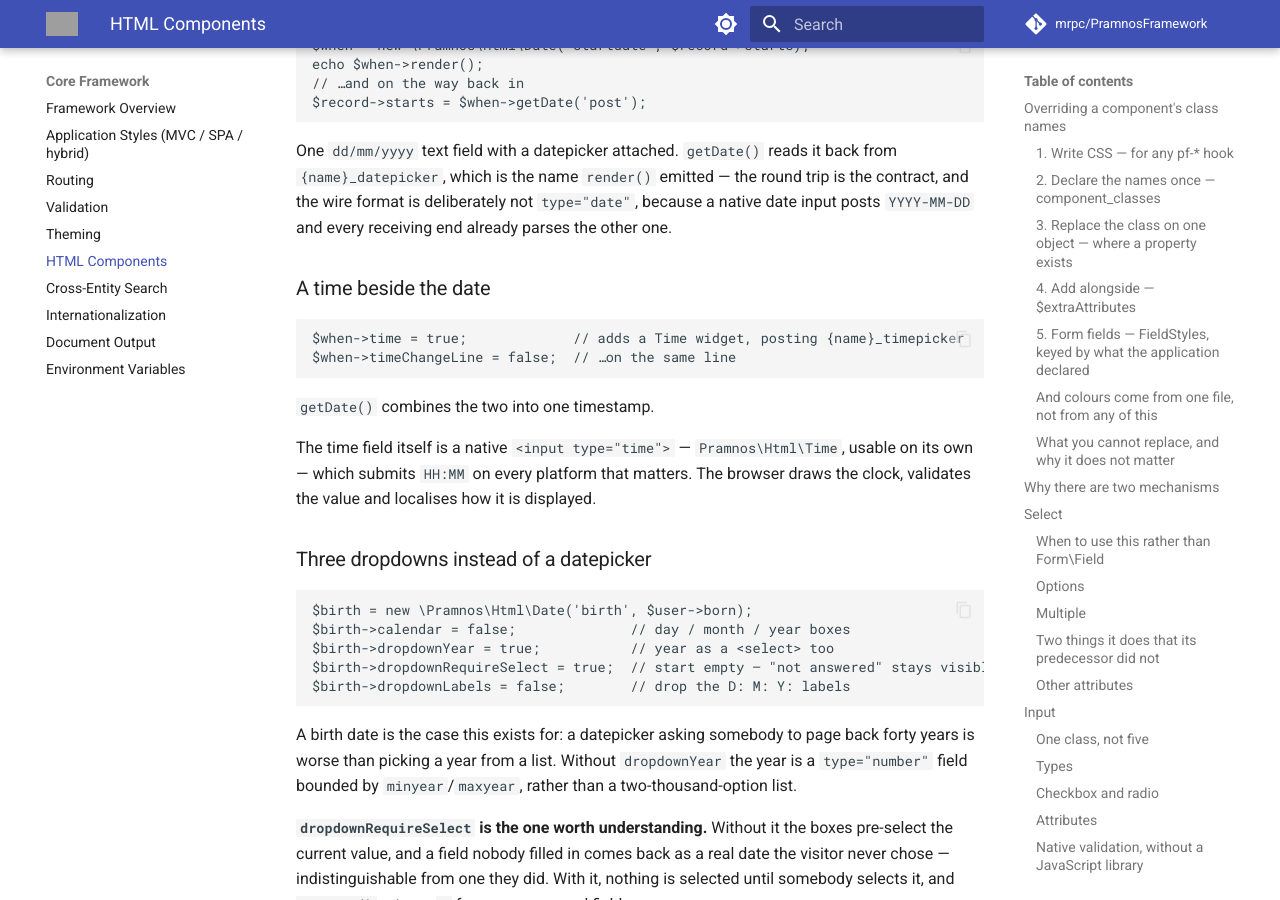
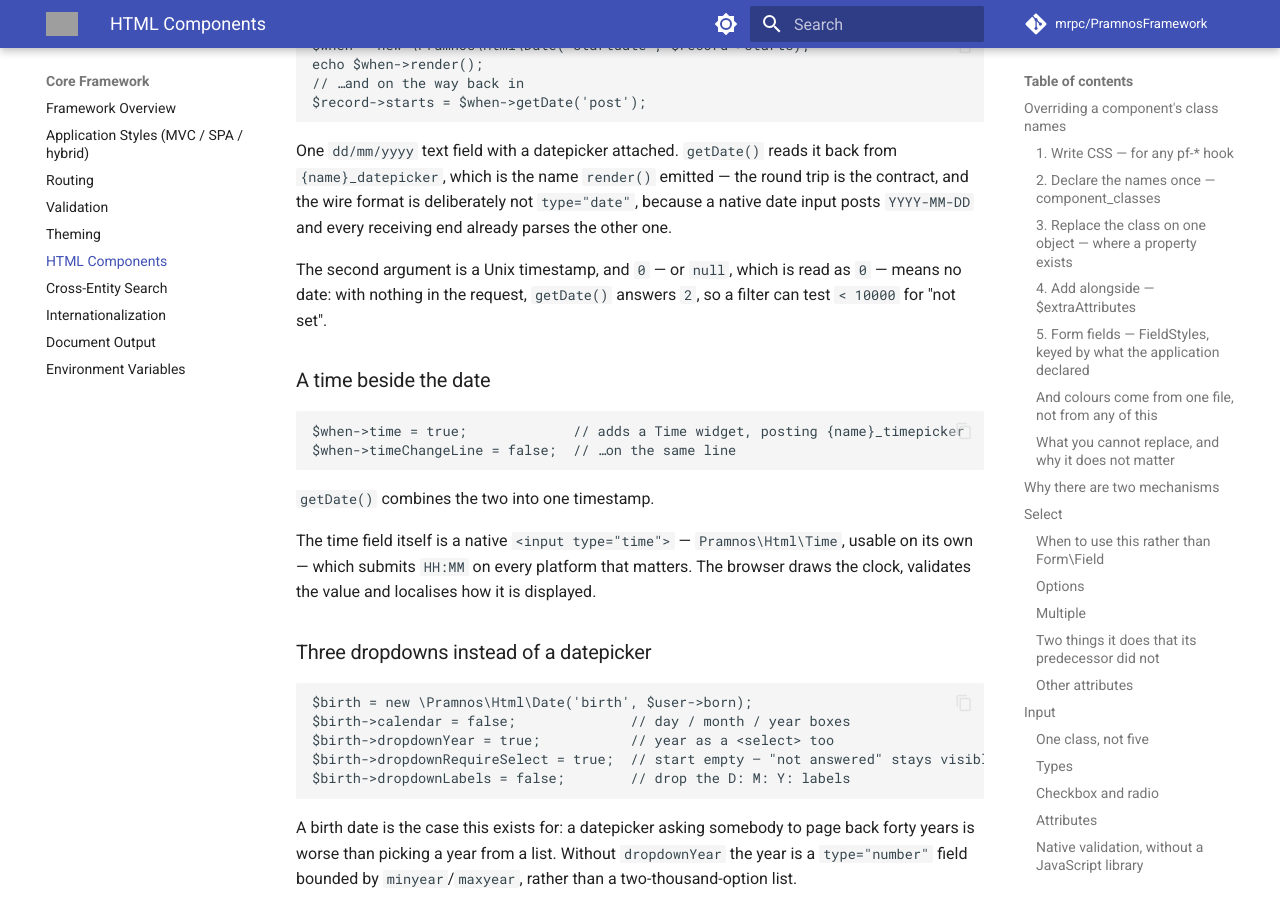
Before and after one commit to mrpc/PramnosFramework, an MkDocs documentation site: the page built from docs/Pramnos_Html_Components_Guide.md, in a window 1280 px wide and 900 px high, scrolled down 14683 px. Built offline with MkDocs 1.6.1 and Material for MkDocs 9.7.7, drawn with Linux system fonts in a browser that asks for light colours; comment, search, counter and statistics services are not loaded; grey boxes are pictures that could not be loaded.

Commit message:
fix(html): a null Date is no date, not today

````diff
--- a/docs/Pramnos_Html_Components_Guide.md
+++ b/docs/Pramnos_Html_Components_Guide.md
@@ -653,6 +653,10 @@ One `dd/mm/yyyy` text field with a datepicker attached. `getDate()` reads it bac
 the wire format is deliberately not `type="date"`, because a native date input posts
 `YYYY-MM-DD` and every receiving end already parses the other one.
 
+The second argument is a Unix timestamp, and `0` — or `null`, which is read as `0` — means no
+date: with nothing in the request, `getDate()` answers `2`, so a filter can test `< 10000` for
+"not set".
+
 ### A time beside the date
 
 ```php
````
Also changed, not shown: docs/Pramnos_Upgrade_Guide.md (+1 -0 lines), docs/version-history/posts/2026-10-12.md (added, +26 -0 lines), 2 other files.
